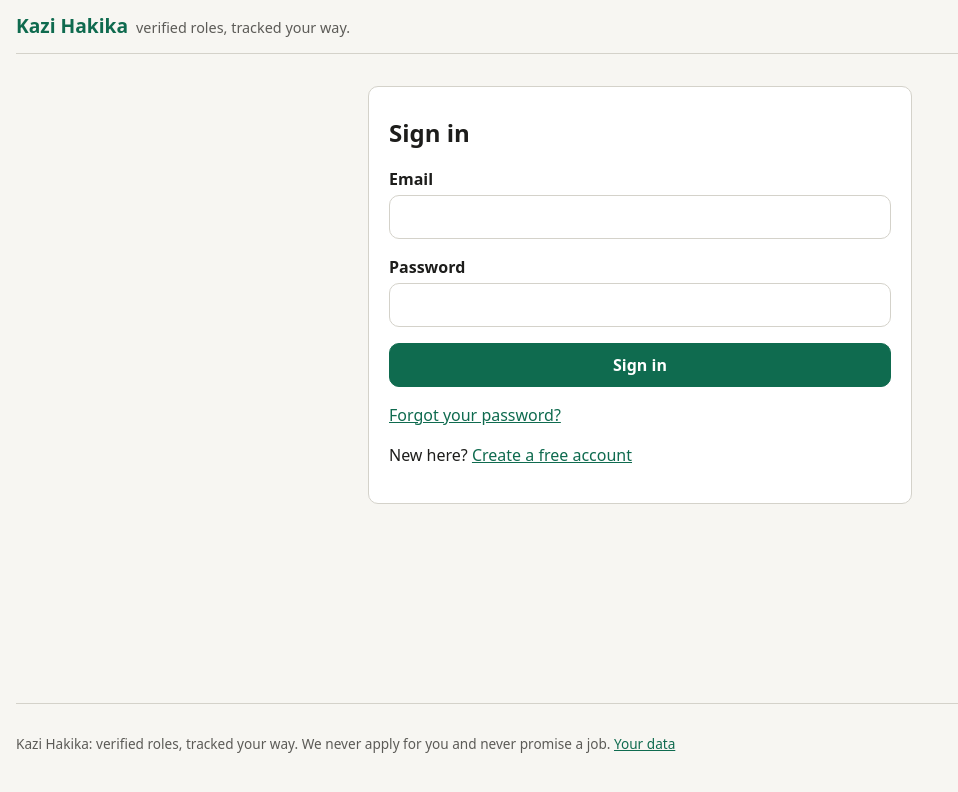
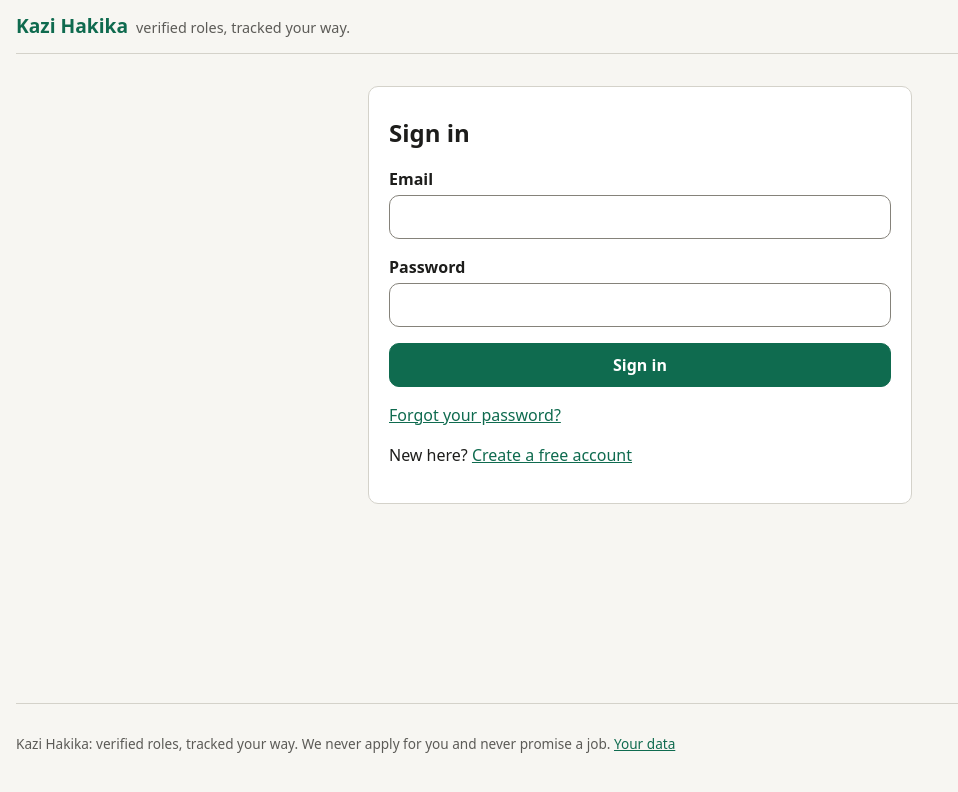
Before and after one commit to KathFK1234/Kazi-Hakika, a React (Vite) app in the folder web/: page /login in a window 1280 px wide. Shown: the top 792 px of the page, without its empty margins (0-958 px from the left). Built offline with nearby package versions, Linux system fonts and the light colour scheme; no server answers.

Commit message:
Give form controls a 3:1 border
Inputs, selects, textareas and buttons now use --control-border (#85827a
light, #85837c dark: 3.3-4.8:1 against their backgrounds) instead of the
1.5:1 card border, meeting WCAG 1.4.11. Fixes #44

```diff
--- a/web/src/styles.css
+++ b/web/src/styles.css
@@ -7,6 +7,7 @@
   --accent: #0f6b4f;
   --accent-text: #ffffff;
   --border: #d4d2ca;
+  --control-border: #85827a;
   --danger: #a3261b;
   --warn: #7a4f00;
   --ok: #0f6b4f;
@@ -27,6 +28,7 @@
     --accent: #5fc79f;
     --accent-text: #0d1f18;
     --border: #44453f;
+    --control-border: #85837c;
     --danger: #f08b80;
     --warn: #e8b85a;
     --ok: #5fc79f;
@@ -166,7 +168,7 @@ button,
   min-height: 44px;
   padding: 0.5rem 1rem;
   border-radius: var(--radius);
-  border: 1px solid var(--border);
+  border: 1px solid var(--control-border);
   background: var(--surface);
   color: var(--text);
   cursor: pointer;
@@ -216,7 +218,7 @@ textarea {
   width: 100%;
   min-height: 44px;
   padding: 0.5rem 0.65rem;
-  border: 1px solid var(--border);
+  border: 1px solid var(--control-border);
   border-radius: var(--radius);
   background: var(--surface);
   color: var(--text);
```
